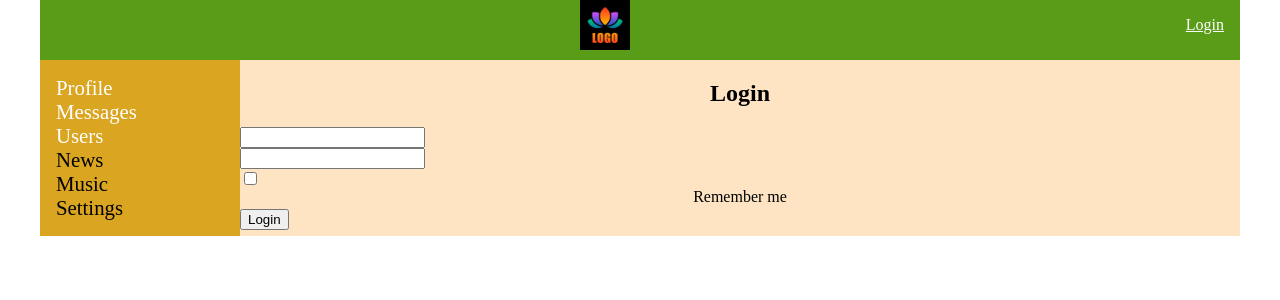
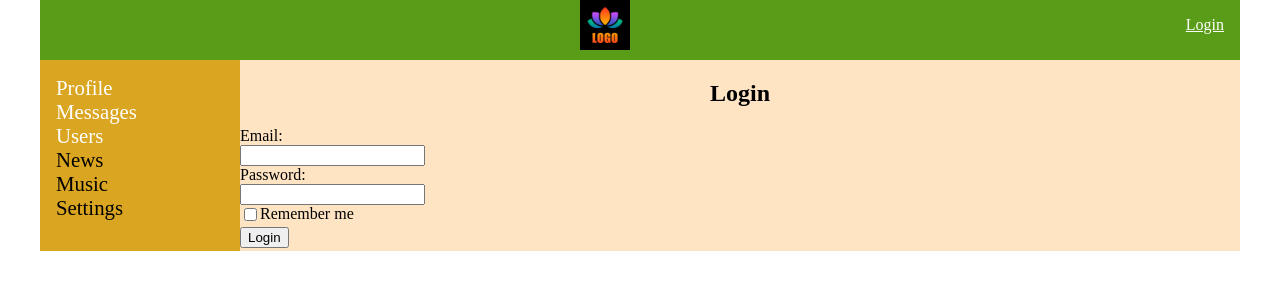
Before and after one commit to kor0ll/first-react-proj, a React (Create React App) app: page /login in a window 1280 px wide. Shown: the top 300 px of the page. Built offline with nearby package versions, Linux system fonts and the light colour scheme; no server answers.

Commit message:
lesson 79

```diff
--- a/src/api/api.js
+++ b/src/api/api.js
@@ -58,5 +58,19 @@ export const AuthAPI = {
         .then(response => {
             return response.data;
         })
-    }
+    },
+
+    login: (email, password, rememberMe) => {
+        return instance.post(`/auth/login`, {email, password, rememberMe})
+        .then(response => {
+            return response.data;
+        })
+    },
+
+    logout: () => {
+        return instance.delete(`/auth/login`)
+        .then(response => {
+            return response.data;
+        })
+    },
 }
--- a/src/components/Header/Header.jsx
+++ b/src/components/Header/Header.jsx
@@ -10,7 +10,8 @@ function Header(props) {
         <header className={s.header}>
           <img className={s.header_img} src={logo} alt="логотип" />
 
-          {props.isAuth ?  <div className={s.login}>{props.login}</div> : <NavLink to='/login' className={s.login}>Login</NavLink>}
+          {props.isAuth ?  <div className={s.login}>{props.login} - <button onClick={props.logoutThunk}>Log out</button></div>
+           : <NavLink to='/login' className={s.login}>Login</NavLink>}
         </header>
     )
 };
--- a/src/components/Header/HeaderContainer.jsx
+++ b/src/components/Header/HeaderContainer.jsx
@@ -1,12 +1,11 @@
 import React from 'react';
 import Header from "./Header";
 import { connect } from 'react-redux';
-import { authMeThunk } from '../../redux/authReducer';
+import { authMeThunk, logoutThunk } from '../../redux/authReducer';
 
 class HeaderContainer extends React.Component {
 
   componentDidMount() {
-
     this.props.authMeThunk();
   }
 
@@ -23,7 +22,4 @@ let mapStateToProps = (state) => {
   }
 }
 
-
-
-
-export default connect(mapStateToProps, { authMeThunk})(HeaderContainer);
+export default connect(mapStateToProps, { authMeThunk,  logoutThunk })(HeaderContainer);
--- a/src/components/Login/Login.jsx
+++ b/src/components/Login/Login.jsx
@@ -1,13 +1,25 @@
 import React from 'react';
+import { connect } from 'react-redux';
+import { Navigate } from 'react-router-dom';
+import { loginThunk } from '../../redux/authReducer';
 import LoginForm from './LoginForm';
 
 const Login = (props) => {
+
+    if (props.isAuth) {
+        return <Navigate to='/profile' />
+    }
+
     return (
         <div>
             <h2>Login</h2>
-            <LoginForm />
+            <LoginForm {...props} />
         </div>
     )
 }
 
-export default Login;
+let mapStateToProps = (state) => {
+    return {isAuth: state.auth.isAuth}
+}
+
+export default connect(mapStateToProps, { loginThunk })(Login);
--- /dev/null
+++ b/src/components/Login/Login.module.css
@@ -0,0 +1,18 @@
+.checkbox {
+    text-align: left;
+    display: flex;
+    flex-direction: row;
+}
+
+.loginForm {
+    text-align: left;
+}
+
+.errorMessage {
+    color: red;
+}
+
+.mainError {
+    margin: 0 1rem;
+    text-align: center;
+}
--- a/src/components/Login/LoginForm.jsx
+++ b/src/components/Login/LoginForm.jsx
@@ -1,26 +1,48 @@
 import React from "react";
 import { Formik, Form, Field, ErrorMessage } from 'formik';
+import styles from './Login.module.css';
 
 const LoginForm = (props) => {
 
     return <div>
         <Formik
-            initialValues={{ login: '', password: '', rememberMe: false }}
-            onSubmit={(values, { setSubmitting }) => {
-                alert(JSON.stringify(values, null, 2));
+            initialValues={{ email: '', password: '', rememberMe: false }}
+            validate={values => {
+                const errors = {};
+                if (!values.email) {
+                  errors.email = 'Required';
+                } else if (
+                  !/^[A-Z0-9._%+-]+@[A-Z0-9.-]+\.[A-Z]{2,}$/i.test(values.email)
+                ) {
+                  errors.email = 'Invalid email address';
+                }
+
+                if (!values.password) {
+                    errors.password = 'Required';
+                }
+                return errors;
+              }}
+            onSubmit={ async (values, { setSubmitting, setStatus }) => {
+                props.loginThunk(values.email, values.password, values.rememberMe, setStatus);
                 setSubmitting(false);
             }}
         >
-            {({ isSubmitting }) => (
-                <Form>
-                    <Field name="login" />
+            {({ isSubmitting, status }) => (
+                <Form className={styles.loginForm}>
+                    <div>Email:</div>
+                    <Field name="email"/>
+                    <ErrorMessage name="email" component="div" className={styles.errorMessage}/>
+                    <div>Password:</div>
                     <Field type="password" name="password" />
-                    <div>
+                    <ErrorMessage name="password" component="div"  className={styles.errorMessage}/>
+                    <div className={styles.checkbox}>
                         <Field type="checkbox" name="rememberMe" /> Remember me
                     </div>
+                    <div className={styles.errorMessage + " " + styles.mainError}>{status}</div>
                     <button type="submit" disabled={isSubmitting}>
                         Login
                     </button>
+
                 </Form>
             )}
         </Formik>
--- a/src/redux/authReducer.js
+++ b/src/redux/authReducer.js
@@ -12,7 +12,7 @@ let initialState = {
 const authReducer = (state = initialState, action) => {
     switch (action.type) {
         case SET_AUTH_DATA: {
-            let stateCopy = { ...state, ...action.data, isAuth: true };
+            let stateCopy = { ...state, ...action.data};
             return stateCopy;
         }
         default: {
@@ -21,11 +21,12 @@ const authReducer = (state = initialState, action) => {
     }
 }
 
-export const setAuthUserData = (id, email, login) => {
+export const setAuthUserData = (id, email, login, isAuth) => {
     let data = {
         id: id,
         email: email,
-        login: login
+        login: login,
+        isAuth: isAuth
     }
     let action = {
         type: SET_AUTH_DATA,
@@ -42,13 +43,38 @@ export const authMeThunk = () => {
                     let id = data.data.id;
                     let email = data.data.email;
                     let login = data.data.login;
-                    dispatch(setAuthUserData(id, email, login));
+                    dispatch(setAuthUserData(id, email, login, true));
                 }
+            })
+    }
+}
 
+export const loginThunk = (email, password, rememberMe, setStatus) => {
+    return (dispatch) => {
+        AuthAPI.login(email, password, rememberMe)
+            .then(data => {
+                if (data.resultCode === 0) {
+                    dispatch(authMeThunk());
+                }
+                else {
+                    setStatus(data.messages[0]);
+                }
+            })
+    }
+}
+
+export const logoutThunk = () => {
+    return (dispatch) => {
+        AuthAPI.logout()
+            .then(data => {
+                if (data.resultCode === 0) {
+                    dispatch(setAuthUserData(null, null, null, false));
+                }
             })
     }
 }
 
 
 
+
 export default authReducer;
--- a/src/redux/messagesReducer.js
+++ b/src/redux/messagesReducer.js
@@ -4,7 +4,6 @@ let initialState = {
         { id: 2, name: 'Alina' },
         { id: 3, name: 'Maria' },
         { id: 4, name: 'Artem' },
-        { id: 5, name: 'Oleg' },
     ],
     messagesData: [
         { id: 1, text: 'Hi!' },
```
